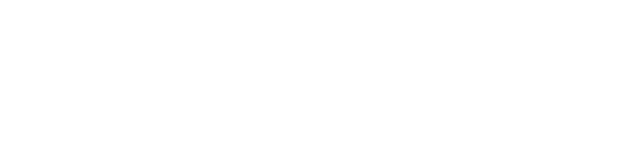
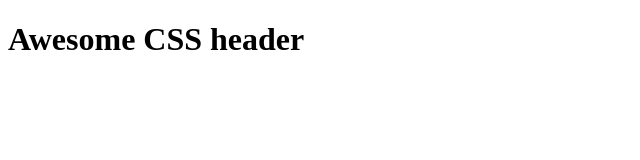
Before and after one commit to yroknifard/Html-css, a plain HTML site: page Index.html in a window 1280 px wide. Shown: the whole page, without its empty margins (0-640 px from the left). Drawn offline with Linux system fonts and the light colour scheme.

Commit message:
Added h1 type header

```diff
--- a/Index.html
+++ b/Index.html
@@ -7,7 +7,12 @@
 
 
 </head>
+<body>
 
+    <h1> Awesome CSS header</h1>
+
+
+</body>
 
 
 
```
